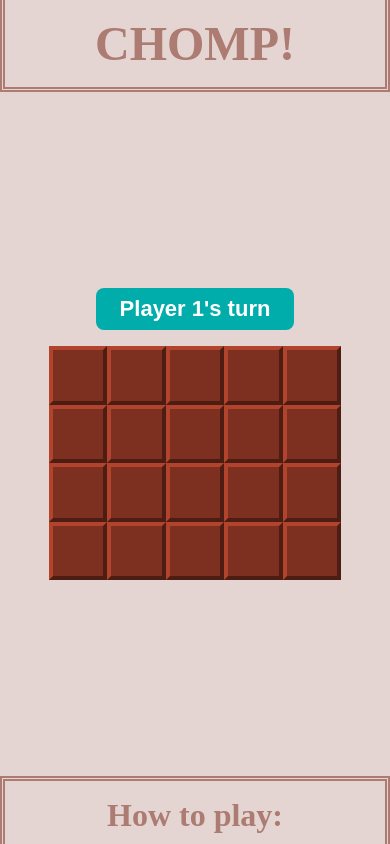
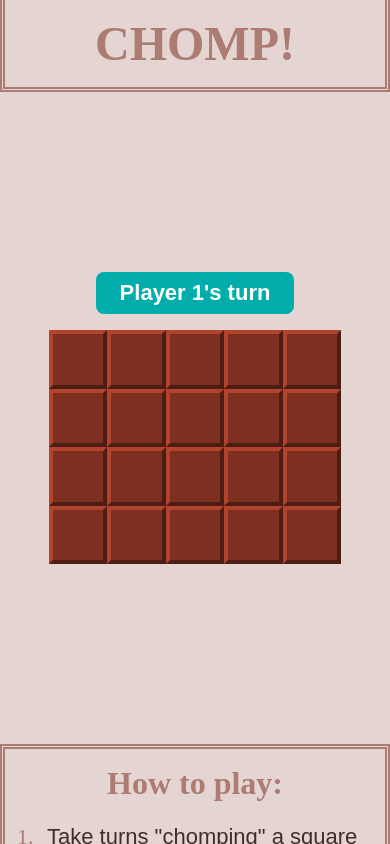
Before and after one commit to nikhilNathwani/Chomp, a React (Create React App) app in the folder src/: page / in a window 390 px wide. Shown: the top 844 px of the page. Built offline with nearby package versions, Linux system fonts and the light colour scheme; the HTML template or start-up script is replaced by a standard one.

Commit message:
Mobile layout jumpy when i scroll up/down to view rules. I think it may be due to dvh instead of vh. Trying vh with a slightly greater offset of 12rem to see if this will suffice

```diff
--- a/src/styles.css
+++ b/src/styles.css
@@ -74,8 +74,8 @@ body {
 }
 
 #game {
-	height: calc(100vh - 10rem);
-	height: calc(100dvh - 10rem);
+	height: calc(100vh - 12rem);
+	/* height: calc(100dvh - 10rem); */
 	/* height: calc(7 * min(80px, 15vmin) + 3rem); */
 	display: flex;
 	flex-flow: column nowrap;
```
